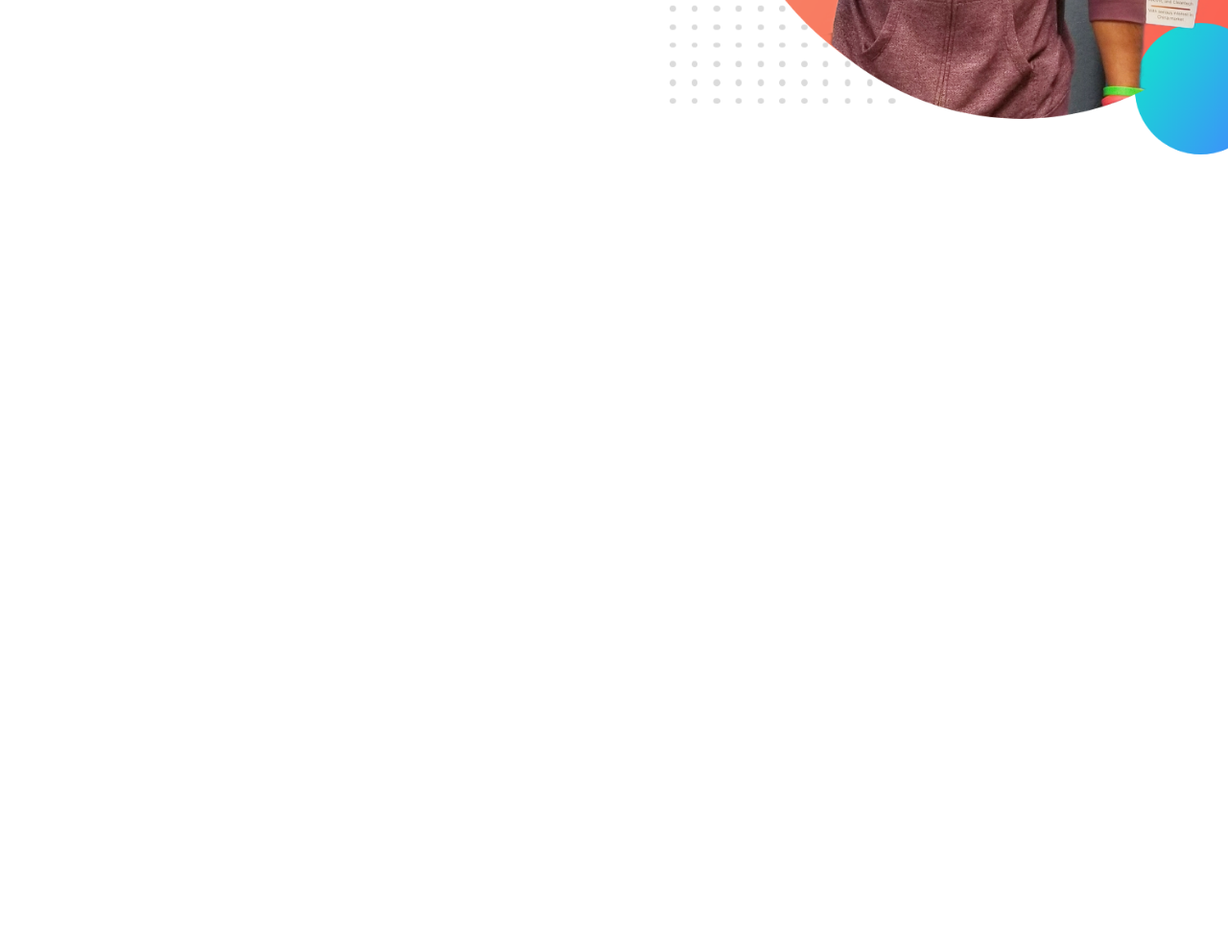
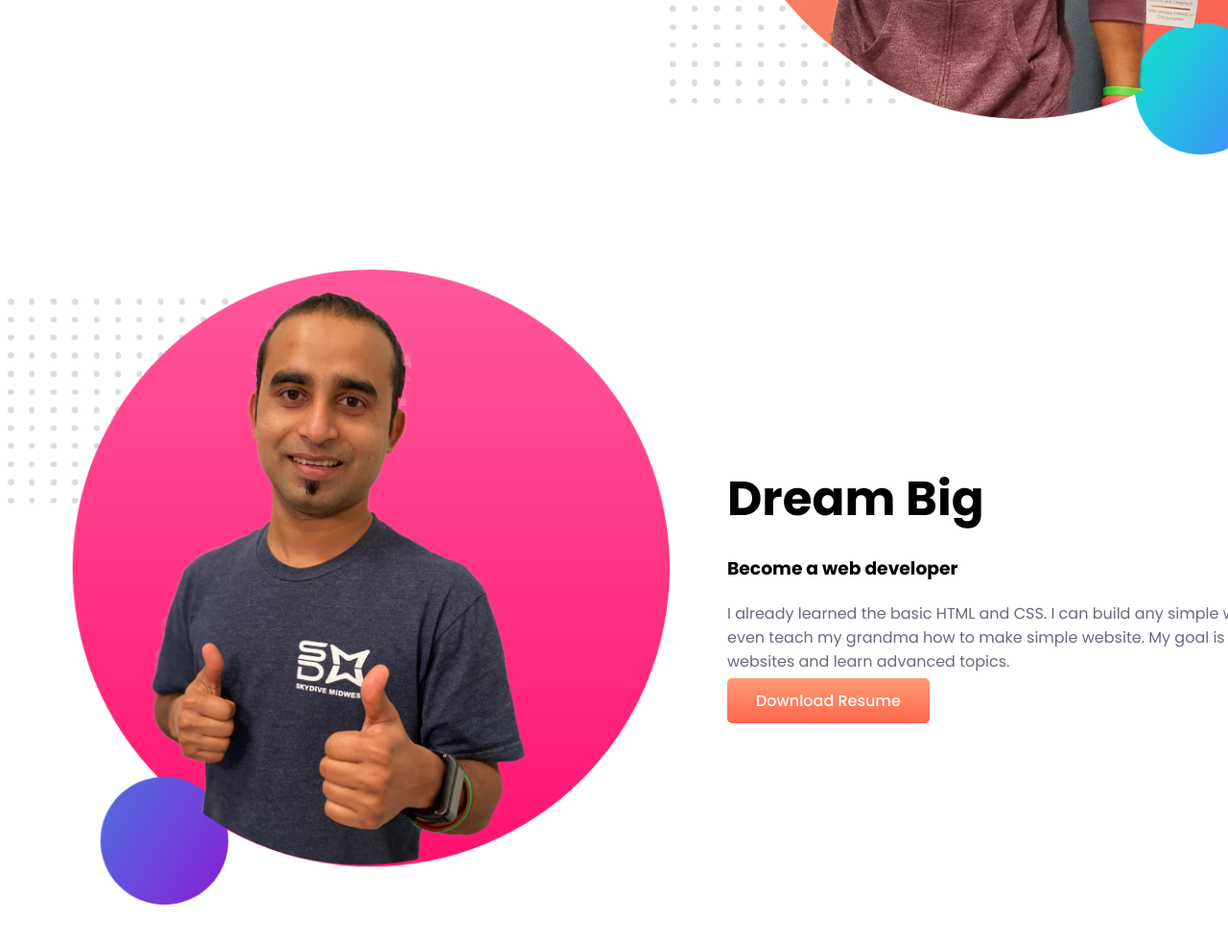
Before and after one commit to devmhimran/developer-portfolio, a plain HTML site: page index.html in a window 1280 px wide. Shown: the part 592-1574 px from the top of the page at 96% size. Before the commit the page ends 821 px from the top, so only its background shows below. Drawn offline with Linux system fonts and the light colour scheme.

Commit message:
Second Section Complete

```diff
--- a/index.html
+++ b/index.html
@@ -22,6 +22,18 @@
             <img src="./images/jhankar.png" alt="">
         </div>
     </section>
-
+    <section class="second-section">
+        <div class="half-width">
+            <img src="./images/jhankar2.png" alt="">
+        </div>
+        <div class="half-width">
+            <div class="second-section-content">
+                <h1>Dream Big</h1>
+                <h3>Become a web developer</h3>
+                <p>I already learned the basic HTML and CSS. I can build any simple website. I can even teach my grandma how to make simple website. My goal is to build 3 websites and learn advanced topics.</p>
+                <a class="btn" href="#">Download Resume</a>
+            </div>
+        </div>
+    </section>
 </body>
 </html>
--- a/style.css
+++ b/style.css
@@ -4,6 +4,18 @@ body{
     margin: ;
     font-family: 'Poppins', sans-serif;
 }
+::-webkit-scrollbar-thumb {
+    background-image: linear-gradient(#ff9c77, #ff664a);
+    border-radius: 10px;
+}
+::-webkit-scrollbar {
+    width: 15px;
+  }
+  ::-webkit-scrollbar-track {
+    box-shadow: inset 0 0 5px grey;
+    border-radius: 10px;
+  }
+
 section{
     padding: 60px 0;
     width: 1380px;
@@ -22,17 +34,20 @@ h1{
 .first-section-content{
     padding-right: 60px;
 }
-.first-section-content h1{
+.second-section-content{
+    padding-left: 60px;
+}
+.first-section-content h1,.second-section-content h1{
     font-size: 50px;
     color: #000;
 }
-.first-section-content h3{
+.first-section-content h3,.second-section-content h3{
     margin: 20px 0;
 }
-.first-section-content p{
+.first-section-content p,.second-section-content p{
     color: #696980;
 }
-.first-section-content span{
+.first-section-content span,.second-section-content span{
     color: #ffa500;
 }
 .btn{
```
